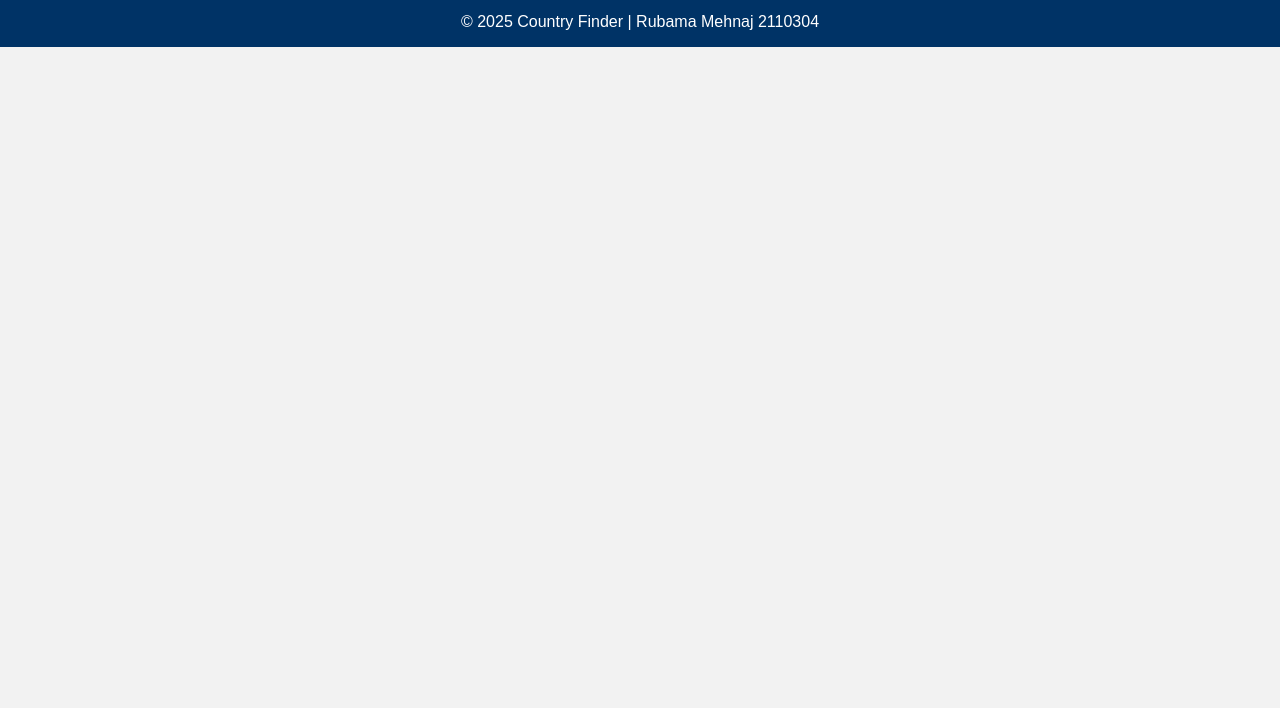
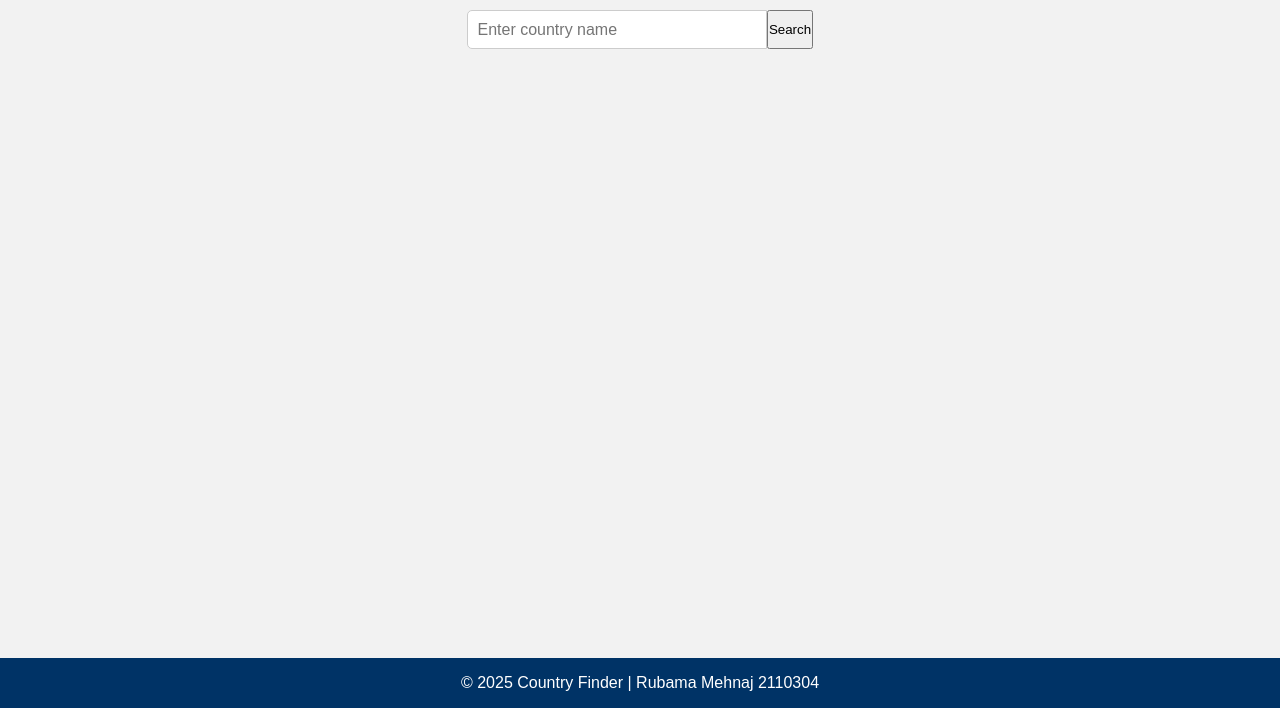
Before and after one commit to rubamamehnaj/Mis455_Final, a plain HTML site: page index.html in a window 1280 px wide. Shown: the part 92-800 px from the top of the page. Drawn offline with Linux system fonts and the light colour scheme.

Commit message:
Update styles.css

```diff
--- a/styles.css
+++ b/styles.css
@@ -18,4 +18,21 @@
     color: white;
     text-align: center;
     padding: 1rem 0;
+  }  main {
+    flex: 1;
+    padding: 2rem;
   }
+
+  .search-container {
+    display: flex;
+    justify-content: center;
+    margin-bottom: 2rem;
+  }
+
+  #countryInput {
+    padding: 0.6rem;
+    font-size: 1rem;
+    width: 300px;
+    border: 1px solid #ccc;
+    border-radius: 5px 0 0 5px;
+  }
```
